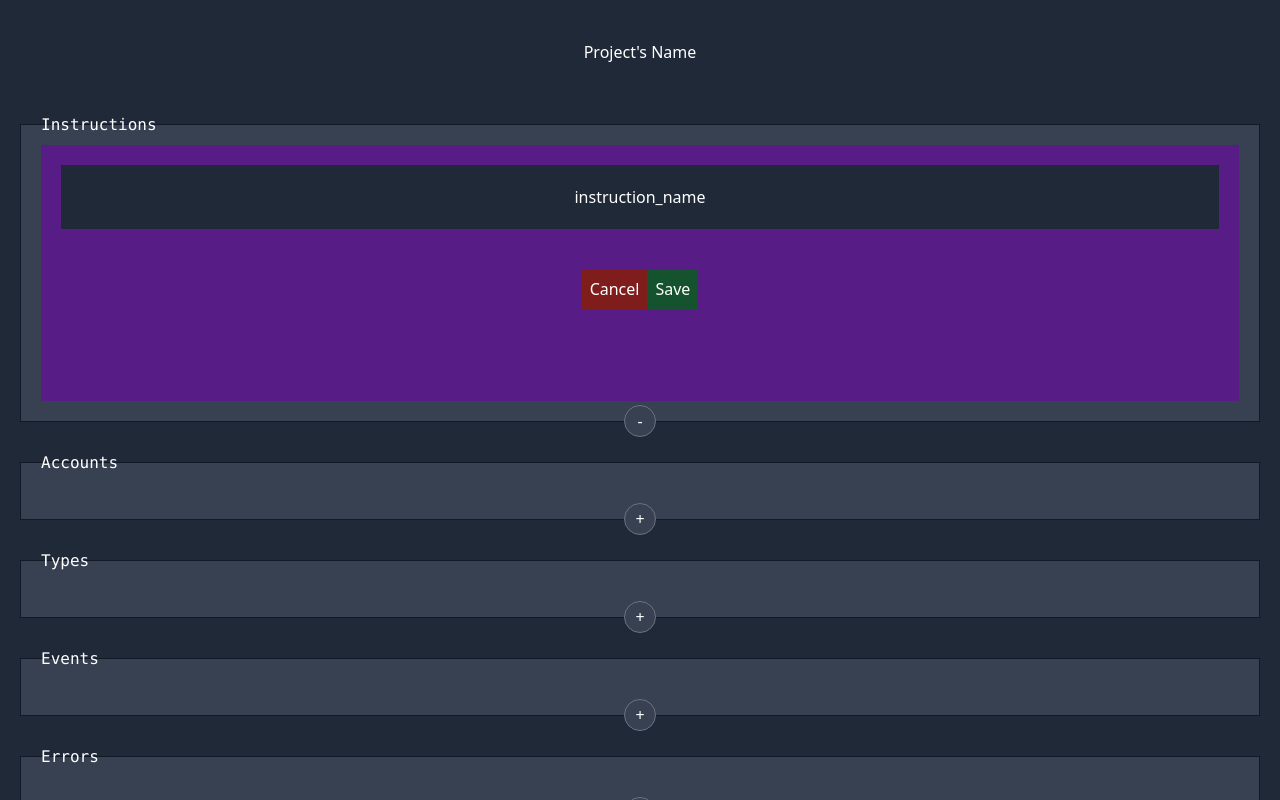
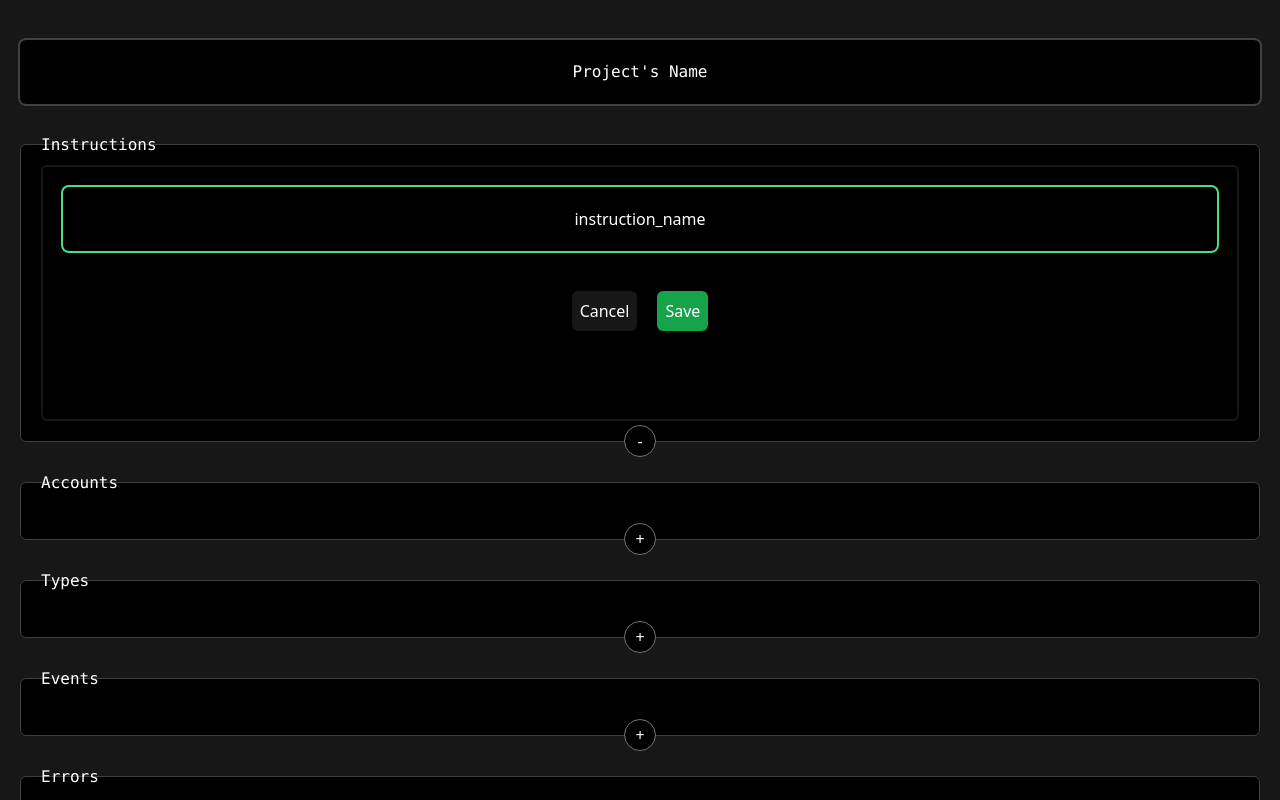
Before and after one commit to Web3-Builders-Alliance/soda, a Next.js app in the folder ui/: page / in a window 1280 px wide. Both pictures are taken after a click on the element "initialize". Shown: the top 800 px of the page. Built offline with nearby package versions, Linux system fonts and the light colour scheme.

Commit message:
ui (#29)

```diff
--- a/ui/components/NewItem/index.tsx
+++ b/ui/components/NewItem/index.tsx
@@ -2,7 +2,7 @@ import { FC } from "react";
 
 export const NewItem: FC<any> = ({ onClick }) => (
   <div
-    className="flex p-5 m-5 border w-32 h-48 border-green-700 border-b-2 border-r-2 bg-green-300 justify-center items-center text-green-700 font-bold text-4xl hover:border-r-4 hover:border-b-4 hover:bg-green-700 hover:text-green-300 hover:text-6xl cursor-pointer"
+    className="flex p-5 m-5 border w-32 h-48 rounded-md border-neutral-700 border-b-2 border-r-2 bg-neutral-900 justify-center items-center text-green-400 font-bold text-4xl hover:border-r-4 hover:border-b-4 hover:bg-green-600 hover:text-green-200 hover:text-6xl cursor-pointer"
     onClick={onClick}
   >
     +
--- a/ui/components/card/index.tsx
+++ b/ui/components/card/index.tsx
@@ -2,7 +2,7 @@ import { FC } from "react";
 
 export const Card: FC<any> = ({name, onClick}) => (
     <div
-      className="flex p-5 m-5 border w-32 h-48 border-yellow-700 border-b-2 border-r-2 bg-yellow-300 justify-center text-yellow-700 font-bold hover:border-r-4 hover:border-b-4 hover:bg-yellow-700 hover:text-yellow-300 cursor-pointer"
+      className="flex p-5 m-5 border w-32 h-48 rounded-md border-neutral-700 border-b-2 border-r-2 bg-neutral-900 justify-center text-yellow-400 font-thin hover:border-r-4 hover:border-b-4 hover:bg-black hover:text-green-200 hover:border-green-200 cursor-pointer"
       onClick={onClick}
     >
       <p className="overflow-hidden break-words">{name}</p>
--- a/ui/components/section/index.tsx
+++ b/ui/components/section/index.tsx
@@ -10,9 +10,9 @@ export const Section: FC<any> = ({ name, content, setContent, initExpanded= fals
 
   useEffect(()=>console.log(isModalOpen),[isModalOpen])
   return (
-    <section className={`flex p-5 m-5 border border-gray-900 bg-gray-700 relative`}>
+    <section className={`flex p-5 m-5 border border-neutral-700 bg-black rounded-md relative`}>
       <div
-        className="absolute flex left-5 top-0 transform  -translate-y-1/2 text-white justify-center items-center font-mono font-thin"
+        className="absolute flex left-5 top-0 transform -translate-y-1/2 text-white justify-center items-center font-mono font-thin"
       >
         {name}
       </div>
@@ -36,7 +36,7 @@ export const Section: FC<any> = ({ name, content, setContent, initExpanded= fals
       </div>
       <button
         type="button"
-        className="absolute flex left-1/2 bottom-0 border border-gray-500 bg-gray-700 rounded-full w-8 h-8 transform -translate-x-1/2 translate-y-1/2 text-white justify-center items-center"
+        className="absolute flex left-1/2 bottom-0 border border-neutral-500 bg-black rounded-full w-8 h-8 transform -translate-x-1/2 translate-y-1/2 text-white justify-center items-center"
         onClick={() => {
           setExpanded(!expanded);
         }}
@@ -44,22 +44,22 @@ export const Section: FC<any> = ({ name, content, setContent, initExpanded= fals
         {expanded ? "-" : "+"}
       </button>
       {isModalOpen && (
-        <div className="flex flex-col p-5 text-red text-center bg-purple-900 absolute left-5 top-5 right-5 bottom-5">
+        <div className="flex flex-col p-5 text-white text-center rounded-md bg-black border-2 border-neutral-900 absolute left-5 top-5 right-5 bottom-5">
                 <input
             placeholder="Instruction's Name"
             value={newIntructionName}
             onChange={(e) => setNewIntructionName(e.target.value)}
-            className="p-5 mb-5 text-center bg-gray-800 text-white"
+            className="p-5 mb-5 text-center bg-black rounded-md ring-2 ring-green-400 text-white"
           />
           <div>
           <button
-            className="p-2 m-2 mx-auto bg-red-900 text-white mt-5"
+            className="p-2 m-2 mx-auto bg-neutral-900 text-white rounded-md mt-5"
             onClick={() => setIsModalOpen(false)}
           >
             Cancel
           </button>
           <button
-            className="p-2 m-2 mx-auto bg-green-900 text-white mt-5"
+            className="p-2 m-2 mx-auto bg-green-600 text-white rounded-md mt-5 ml-5 ring-2 ring-black"
             onClick={() => {
               setIsModalOpen(false)
               setContent([
--- a/ui/pages/index.tsx
+++ b/ui/pages/index.tsx
@@ -56,12 +56,12 @@ export default function Home() {
           </button>
         </div>
       )}
-      <main className="bg-gray-800 py-5 flex flex-col justify-center">
+      <main className="bg-neutral-900 py-5 flex flex-col justify-center min-h-screen">
         <input
           placeholder="Project's Name"
           value={name}
           onChange={(e) => setName(e.target.value)}
-          className="p-5 mb-5 text-center bg-gray-800 text-white"
+          className="p-5 mb-5 m-5 bg-black text-white text-center text-base font-mono rounded-md ring-2 ring-neutral-700"
         />
         {[
           {
@@ -105,7 +105,7 @@ export default function Home() {
         ))}
         <button
           type="button"
-          className="mx-auto px-5 py-2 my-5 bg-green-600 rounded text-white font-semibold"
+          className="mx-auto px-5 py-2 my-5 bg-green-600 rounded text-green-200 font-semibold hover:text-green-100 hover:ring-2 hover:ring-green-200  "
           onClick={exportData}
         >
           Download IDL
```
Also changed, not shown: 1 other file (tests, documents, lock files or other folders).
